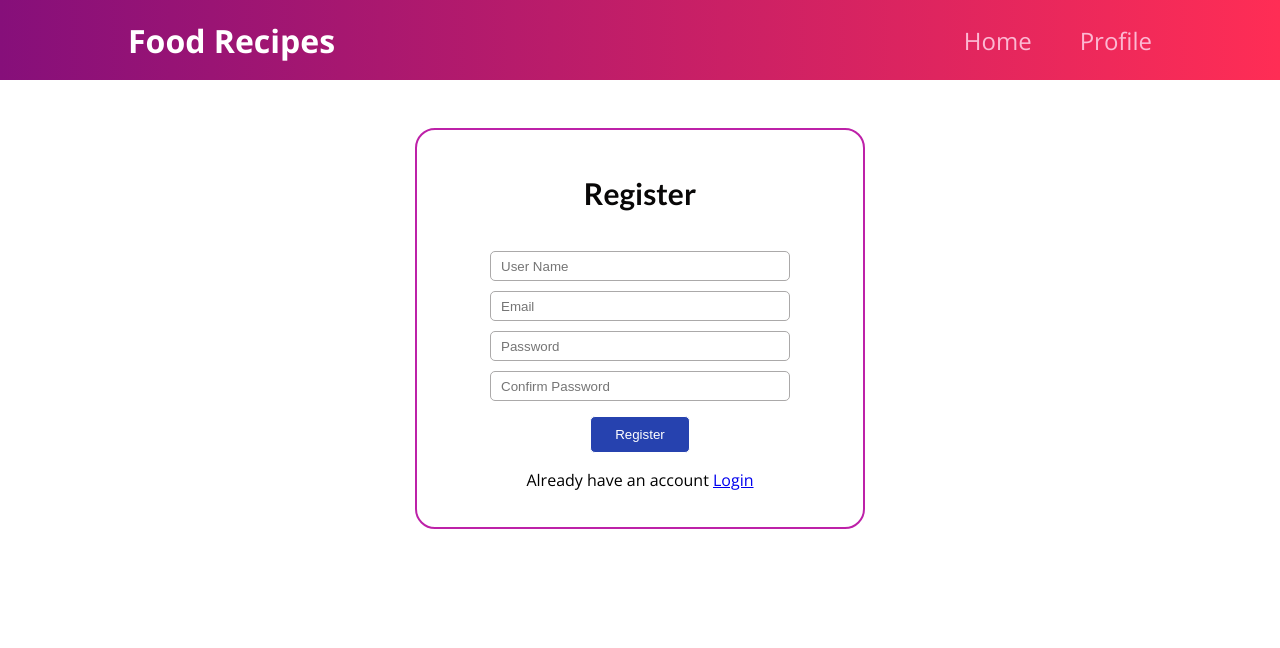
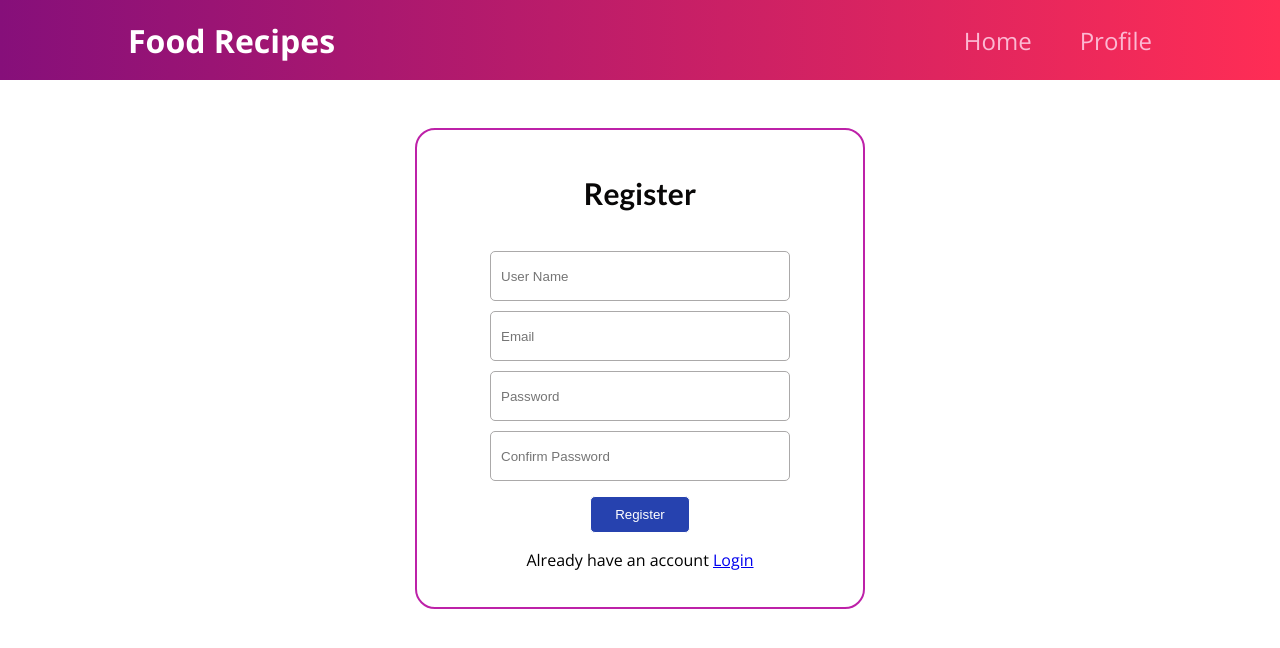
Before and after one commit to malakshaer/food-recipes, a Next.js app in the folder frontend/: page / in a window 1280 px wide. Shown: the top 648 px of the page. Built offline with nearby package versions, Linux system fonts and the light colour scheme.

Commit message:
frontend: modify the input height

```diff
--- a/frontend/src/pages/login/Login.module.css
+++ b/frontend/src/pages/login/Login.module.css
@@ -48,6 +48,6 @@
     padding: 10px;
     border-radius: 5px;
     width: 300px;
-    height: 30px;
+    height: 50px;
     border: 1px solid rgb(171, 169, 169);
 }
--- a/frontend/src/pages/register/Register.module.css
+++ b/frontend/src/pages/register/Register.module.css
@@ -48,6 +48,6 @@
     padding: 10px;
     border-radius: 5px;
     width: 300px;
-    height: 30px;
+    height: 50px;
     border: 1px solid rgb(171, 169, 169);
 }
```
